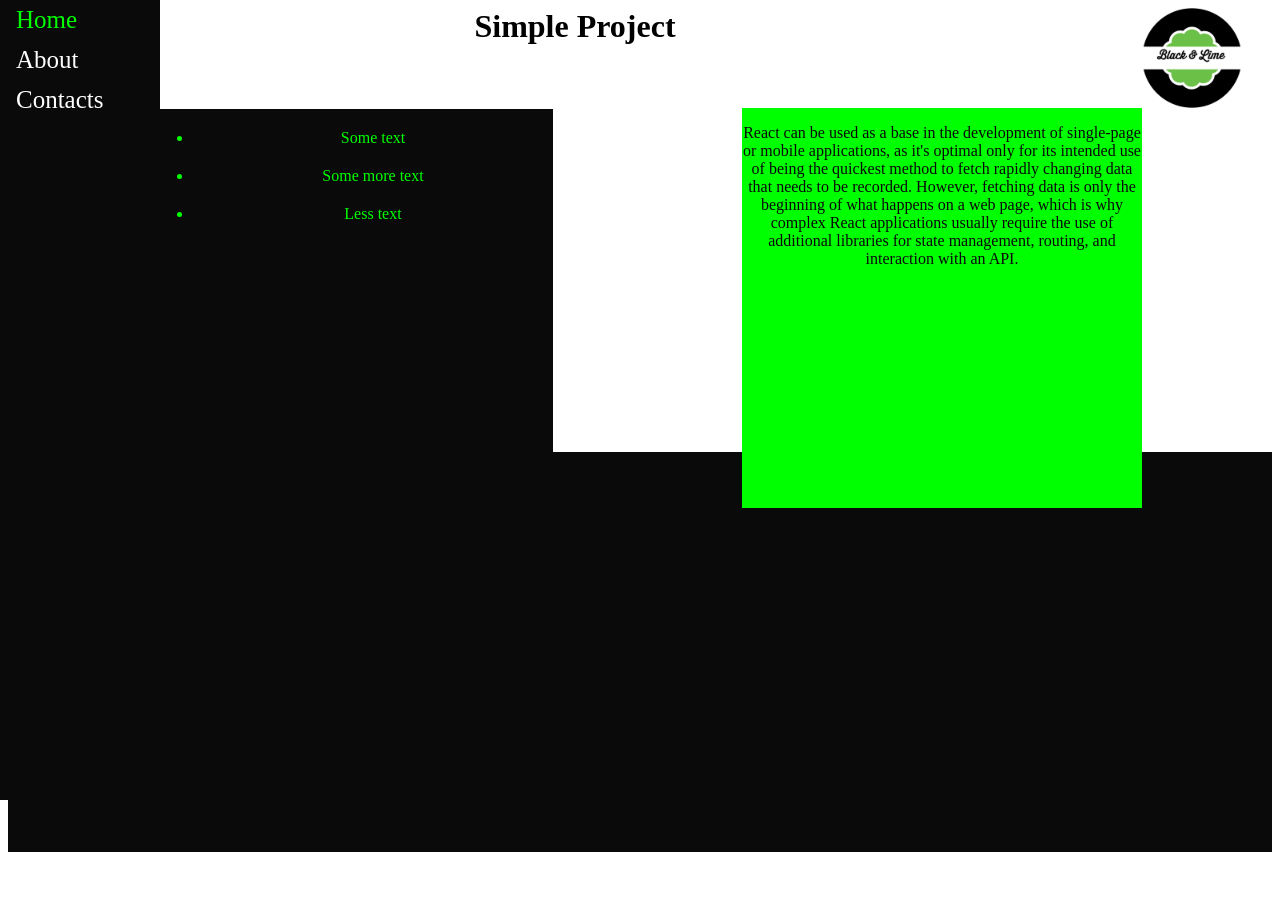
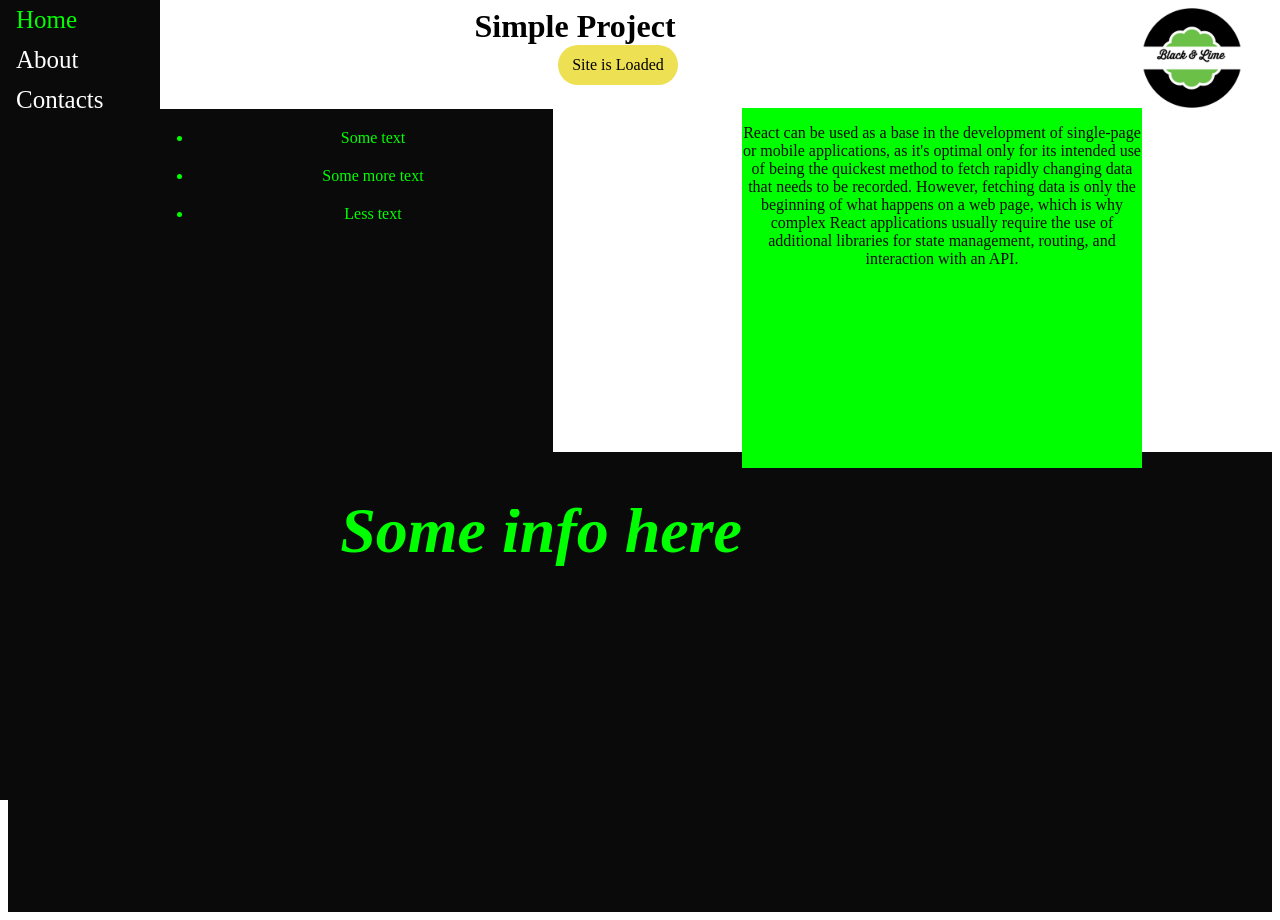
Before and after one commit to RubenGevorgyan/GitHub, a plain HTML site: page React Project/Index.html in a window 1280 px wide. Before the commit the page ends 873 px from the top, so only its background shows below. Drawn offline with Linux system fonts and the light colour scheme.

Commit message:
Add files via upload

```diff
--- a/React Project/Index.css
+++ b/React Project/Index.css
@@ -22,7 +22,7 @@
 .header{
 	position: relative;
 	z-index: -1;
-	height: :100%;
+	height:100%;
 	width: 100%;
 	text-align: center;
 	font-weight: bolder;
@@ -54,9 +54,10 @@
 	background-color: lime;
 	left: 650px;
 	width: 400px;
-	height: 400px;
+	height: 360px;
 	float: right;
 	margin-top: 5%;
+
 }
 .sometext p{
 	color: #0A0A0A;
@@ -71,7 +72,7 @@
   height: 40px;
   background-color: #EDE053;
   border-radius: 20px;
-  transition: 1s;
+  transition: 2s;
   line-height: 40px;
   text-align: center;
 }
@@ -83,6 +84,9 @@
 	background-color:  #0A0A0A;
 	color: lime;
 	margin-top: 29%;
-	height: 400px;
+	height: 460px;
 	vertical-align: middle;
+    z-index:4;
+    overflow:visible;
+
 }
--- a/React Project/Index.html
+++ b/React Project/Index.html
@@ -6,12 +6,13 @@
 	<script type="text/javascript" src="Index.js"></script>
 </head>
 
-<body onload="function()">
+<body onload="Myfunction()">
 
 	<header>
 	<div class="header">
 	Simple Project
-	<img class="logo" src="Data\logo.jpg" align="right" height="100" width="100" style="top:1000">
+	<img class="logo" src="Data\logo.jpg" align="right" height="100" width="100">
+    </div>
 	</header>
 	<div class="lis">
 	<ul>
@@ -30,9 +31,9 @@
 			<a id="About"  href="#" onclick="Aboutfunction()">About</a>
 			<a id="Contacts" href ="#" onclick="Contactsfunction()">Contacts</a>
 	</div>
-	<div class="animation" id= "animation" onload="function()">Loaded</div>
-	<footer >
-		<h1 class="footer" style="color:lime; align-self: center; vertical-align: middle;"> SOme info here</h1>
+	<div class="animation" id= "animation" onload="Myfunction()">Site is Loaded</div>
+	<footer class="footer">
+		<h1  style="color:lime; text-align: center; float:right"> Some info here</h1>
 	</footer>
 </body>
 </html>
--- a/React Project/Index.js
+++ b/React Project/Index.js
@@ -1,6 +1,6 @@
-window.onload = function() {
+function Myfunction() {
   var animation = document.getElementById("animation")
-  animation.style.marginLeft = "400px";
+  animation.style.marginLeft = "550px";
 };
 function Homefunction(){
 	alert("Home was clicked");
```
